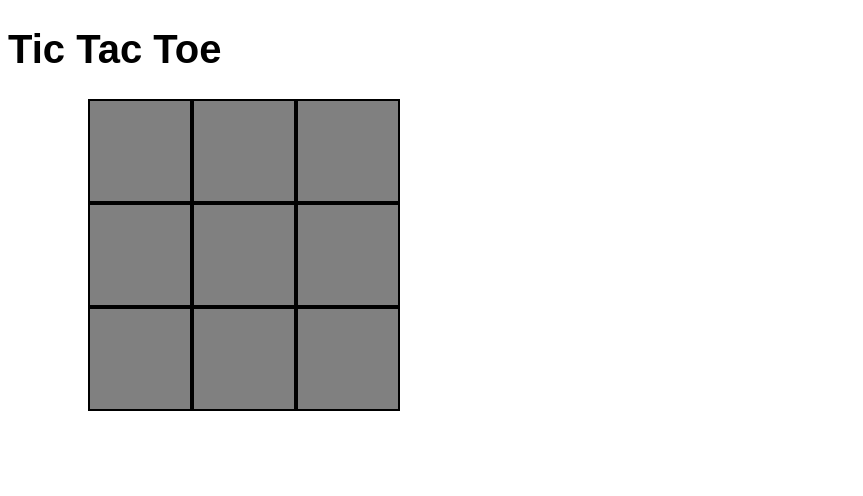
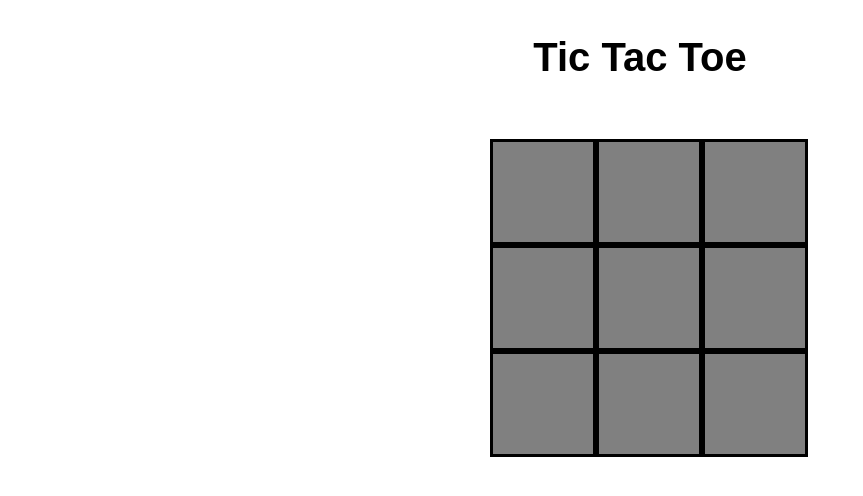
Before and after one commit to VivDeG/W6D2, a plain HTML site: page dist/index.html in a window 1280 px wide. Shown: the whole page, without its empty margins (0-863 px from the left). Drawn offline with nearby package versions, Linux system fonts and the light colour scheme.

Commit message:
Make display changes

```diff
--- a/dist/ttt.css
+++ b/dist/ttt.css
@@ -1,7 +1,8 @@
 .ttt ul {
   display: flex;
-  width: 400px;
+  width: 340px;
   flex-wrap: wrap;
+  align-items: center;
 }
 
 #square {
@@ -14,7 +15,7 @@
   font-weight: bold;
   width: 100px;
   height: 100px;
-  border: 2px solid black;
+  border: 3px solid black;
   background-color: gray;
 }
 
@@ -26,4 +27,12 @@ h1, p {
   font-weight: bold;
   font-family: sans-serif;
   font-size: 40px;
+  text-align: center;
 }
+
+body {
+  display: flex;
+  flex-direction: column;
+  justify-content:center;
+  align-items:center;
+}
```
Also changed, not shown: dist/main.js (+1 -1 lines), src/ttt-view.js (+14 -1 lines).
